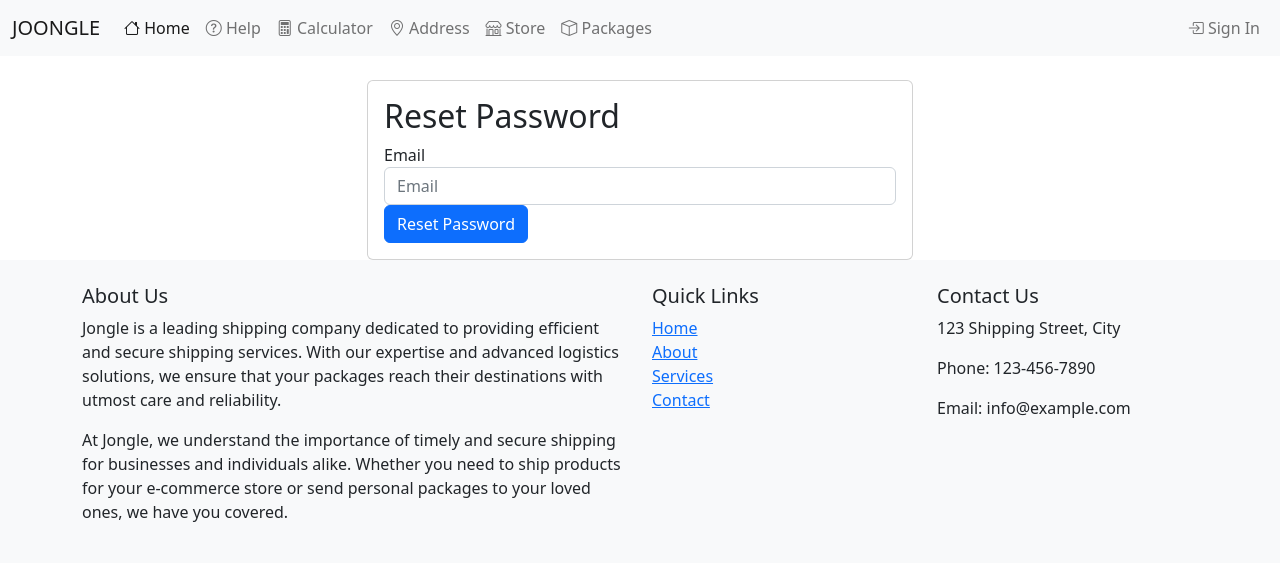
After one commit to AkhlaqAltaf/Jongle_Ship, a Django app: page /reset_password/ in a window 1280 px wide. The commit adds this page. Shown: the top 563 px of the page. Run offline with Django 4.2, Linux system fonts and the light colour scheme; some libraries are stand-ins or nearby versions.

Commit message:
Update
Update

```diff
--- a/jongle/interface/urls.py
+++ b/jongle/interface/urls.py
@@ -37,6 +37,7 @@ urlpatterns = [
      path('send_message', Pages.send_message, name='send_message'),
 
       path('calculator', Pages.calculate_price_view, name='calculator'),
-
+    path('reset_password/', Pages.reset_password, name='reset_password'),
+    path('reset_password/<uidb64>/<token>/', Pages.reset_password_confirm, name='reset_password_confirm'),
 
 ]
--- a/jongle/interface/views.py
+++ b/jongle/interface/views.py
@@ -15,6 +15,15 @@ from django.template.loader import render_to_string
 from django.utils.html import strip_tags
 from django.core.mail import EmailMultiAlternatives
 
+from django.contrib.auth.models import User
+from django.contrib import messages
+from django.contrib.auth.tokens import default_token_generator
+from django.contrib.auth import get_user_model
+from django.core.mail import send_mail
+from django.template.loader import render_to_string
+from django.utils.http import urlsafe_base64_encode, urlsafe_base64_decode
+from django.utils.encoding import force_bytes, force_str
+
 import barcode
 from barcode.writer import ImageWriter
 from django.http import HttpResponse
@@ -23,6 +32,11 @@ import io
 import win32print
 import tempfile
 from django.conf import settings
+
+import requests
+from interface.templatetags import timemantain
+
+
 
 
 # Create your views here.
@@ -94,7 +108,6 @@ class Pages:
 
 
         if request.method == 'POST':
-
              username = request.POST.get('username')
              password = request.POST.get('password')
 
@@ -119,7 +132,7 @@ class Pages:
 
     def help(request):
 
-         return render(request ,"help.html")
+         return render(request ,"help.html" )
 
 
 
@@ -314,14 +327,139 @@ class Pages:
             return render(request, 'send_message.html', {'username': username, 'email': email_})
 
 
+
+
     def calculate_price_view(request):
         if request.method == 'POST':
+            weight = float(request.POST.get('package_weight'))
+            dimension = "10x8x6"
+            address = request.POST.get('shipping_address')
 
-            weight = float(request.POST.get('package_weight'))
-            price_per_kg = PricePerKg.objects.first().price
-            print(price_per_kg)  # Fetch the price per kilogram from the database
-            total_price = weight * price_per_kg
-            return render(request, 'calculate_price.html', {'total_price': total_price, 'price_per_kg': price_per_kg})
+            # Make the API request to DHL
+            url = 'https://api.dhl.com/ship/price'
+            headers = {
+                'Content-Type': 'application/json',
+                'DHL-API-Key':'SFpxFQVKmSWdOLC75kGiwpvDARJvJEw0',
+                'DHL-API-Secret': 'mTqc7hHtkKniX2tW',
+            }
+            data = {
+                'weight': weight,
+                'dimension': dimension,
+                'address': address,
+            }
+
+            response = requests.post(url, headers=headers, json=data)
+            print("Response ...........",response)
+            # Handle the API response
+            if response.status_code == 200:
+                total_price = response.json()['price']
+                print("Here is Response..........." , response.json())
+                return render(request, 'calculate_price.html', {'total_price': total_price})
+            else:
+                print("Error Occur During Request..........." )
+                # Handle error response
+                error_message = "Failed to retrieve shipping price. Please try again later."
+                return render(request, 'calculate_price.html', {'error_message': error_message})
         else:
             price_per_kg = PricePerKg.objects.first().price  # Fetch the price per kilogram from the database
             return render(request, 'calculate_price.html', {'price_per_kg': price_per_kg})
+
+
+
+        # Foragate Password
+
+
+
+    def reset_password(request):
+        if request.method == 'POST':
+            email = request.POST['email']
+            custom_user = CustomUser.objects.filter(email=email).first()
+
+            if custom_user:
+                user = custom_user.user
+                token = default_token_generator.make_token(user)
+                uid = urlsafe_base64_encode(force_bytes(user.pk))
+                reset_link = request.build_absolute_uri(f'/reset_password/{uid}/{token}/')
+
+                Pages.send_password_reset_email(custom_user.email, reset_link)
+                messages.success(request, 'An email has been sent with instructions to reset your password.')
+                return redirect('signin')
+            else:
+                messages.error(request, 'No user with that email address exists.')
+                return redirect('reset_password')
+
+        return render(request, 'reset_password.html')
+
+    def reset_password_confirm(request, uidb64, token):
+        try:
+            uid = force_str(urlsafe_base64_decode(uidb64))
+            user = User.objects.get(pk=uid)
+        except (TypeError, ValueError, OverflowError, User.DoesNotExist):
+            user = None
+            print("User Is does not exit........")
+
+        if user and default_token_generator.check_token(user, token):
+
+            if request.method == 'POST':
+                password = request.POST['password']
+                user.set_password(password)
+                user.save()
+                messages.success(request, 'Your password has been reset successfully. Please log in.')
+                return redirect('signin')
+            return render(request, 'reset_password_confirm.html')
+        else:
+            messages.error(request, 'The reset password link is invalid.')
+            return redirect('signin')
+
+
+    def send_password_reset_email(email, reset_link):
+
+        subject = 'Reset Your Password'
+        message = render_to_string('reset_password_email.html', {
+            'reset_link': reset_link
+        })
+        send_mail(subject, message, settings.HOST_EMAIL, [email])
+
+
+
+
+
+
+
+
+
+
+
+
+
+
+
+
+
+#         import http.client
+# import urllib.parse
+# import json
+
+# params = urllib.parse.urlencode({
+#     'trackingNumber': '7777777770',
+#     'service': 'express'
+# })
+
+# headers = {
+#     'Accept': 'application/json',
+#     'DHL-API-Key': 'ApiKeyHere'
+# }
+
+# connection = http.client.HTTPSConnection("api-eu.dhl.com")
+
+# connection.request("GET", "/track/shipments?" + params, "", headers)
+# response = connection.getresponse()
+
+# status = response.status
+# reason = response.reason
+# data = json.loads(response.read())
+
+# print("Status: {} and reason: {}".format(status, reason))
+# print(data)
+
+# connection.close()
--- a/jongle/templates/base.html
+++ b/jongle/templates/base.html
@@ -12,6 +12,7 @@
 
     {% block styles %}{% endblock %}
     {% block scripts %}{% endblock %}
+
 <style>
 
     body {
--- a/jongle/templates/calculate_price.html
+++ b/jongle/templates/calculate_price.html
@@ -5,11 +5,14 @@ Price Calculator
 {% endblock title %}
 
 {% block body %}
+
+
 <body>
     <div class="container">
         <h1>Price Calculator</h1>
         <form method="post" action="calculator">
             {% csrf_token %}
+
             <div class="form-group">
                 <label for="shipping_address">Shipping Address:</label>
                 <input type="text" name="shipping_address" class="form-control" required>
--- /dev/null
+++ b/jongle/templates/reset_password.html
@@ -0,0 +1,30 @@
+{% extends 'base.html' %}
+
+{% block body %}
+  <div class="container">
+    <div class="row justify-content-center">
+      <div class="col-md-6">
+        <div class="card mt-4">
+          <div class="card-body">
+            <h2 class="card-title">Reset Password</h2>
+            {% if messages %}
+              <ul class="messages list-unstyled">
+                {% for message in messages %}
+                  <li{% if message.tags %} class="{{ message.tags }}"{% endif %}>{{ message }}</li>
+                {% endfor %}
+              </ul>
+            {% endif %}
+            <form method="POST" action="{% url 'reset_password' %}">
+              {% csrf_token %}
+              <div class="form-group">
+                <label for="email">Email</label>
+                <input type="email" name="email" id="email" class="form-control" placeholder="Email" required>
+              </div>
+              <button type="submit" class="btn btn-primary">Reset Password</button>
+            </form>
+          </div>
+        </div>
+      </div>
+    </div>
+  </div>
+{% endblock %}
--- /dev/null
+++ b/jongle/templates/reset_password_email.html
@@ -0,0 +1,2 @@
+<p>Please click the following link to reset your password:</p>
+<p><a href="{{ reset_link }}">{{ reset_link }}</a></p>
--- a/jongle/templates/signin.html
+++ b/jongle/templates/signin.html
@@ -149,10 +149,15 @@
                 <label for="password">Password</label>
                 <input type="password" class="form-control" id="password" name="password" placeholder="Enter your password">
             </div>
+
             <button type="submit" class="btn btn-primary btn-block">Sign In</button>
+            <a href="reset_password">Forgate</a>.
             <p class="text-center">
                 If you are not registered already, please <a href="signup">Register</a> first.
             </p>
+
+
+
         </form>
     </div>
 
```
Also changed, not shown: jongle/interface/templatetags/timemantain.py (added, +10 -0 lines), jongle/templates/reset_password_confirm.html (added, +23 -0 lines), jongle/templates/upload_package.html (+8 -1 lines), jongle/interface/templatetags/__init__.py (added), jongle/static/package_images/B612_20210216_113736_119.jpg (added), jongle/static/package_images/B612_20210219_183244_534.jpg (added), jongle/static/package_images/WhatsApp_Image_2023-05-17_at_11.03.04.jpg (added), 1 other file.
